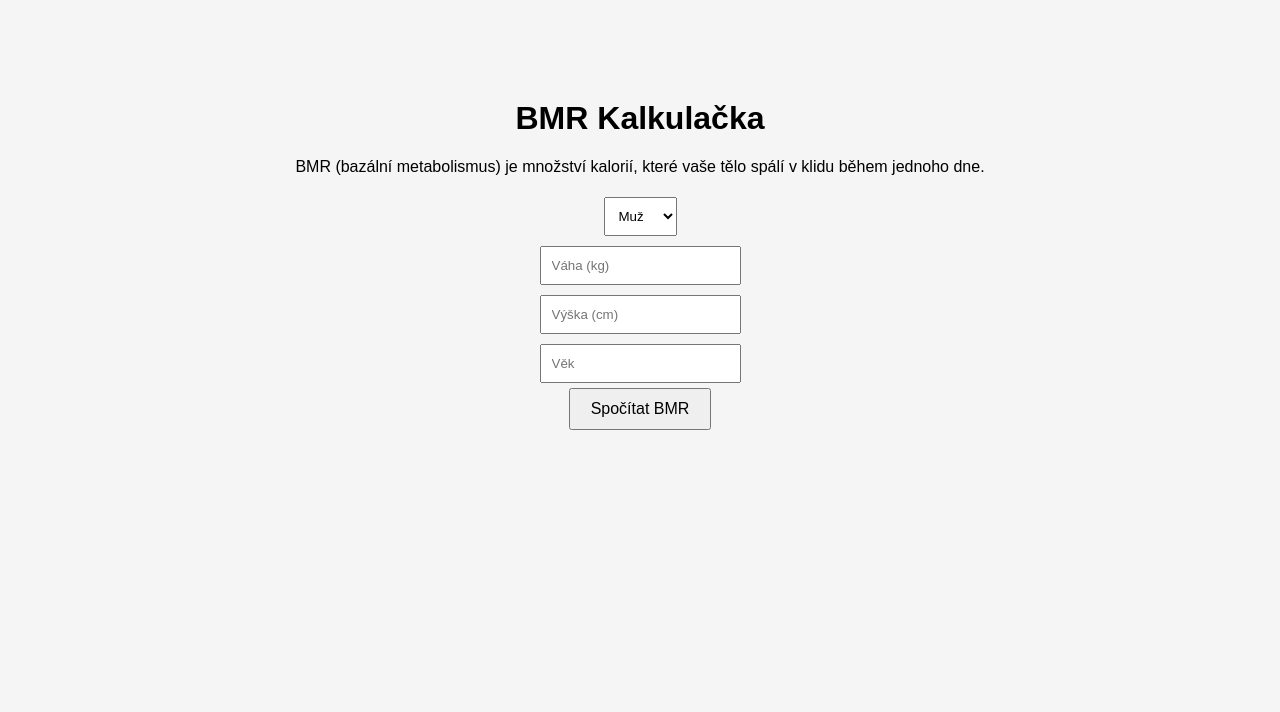
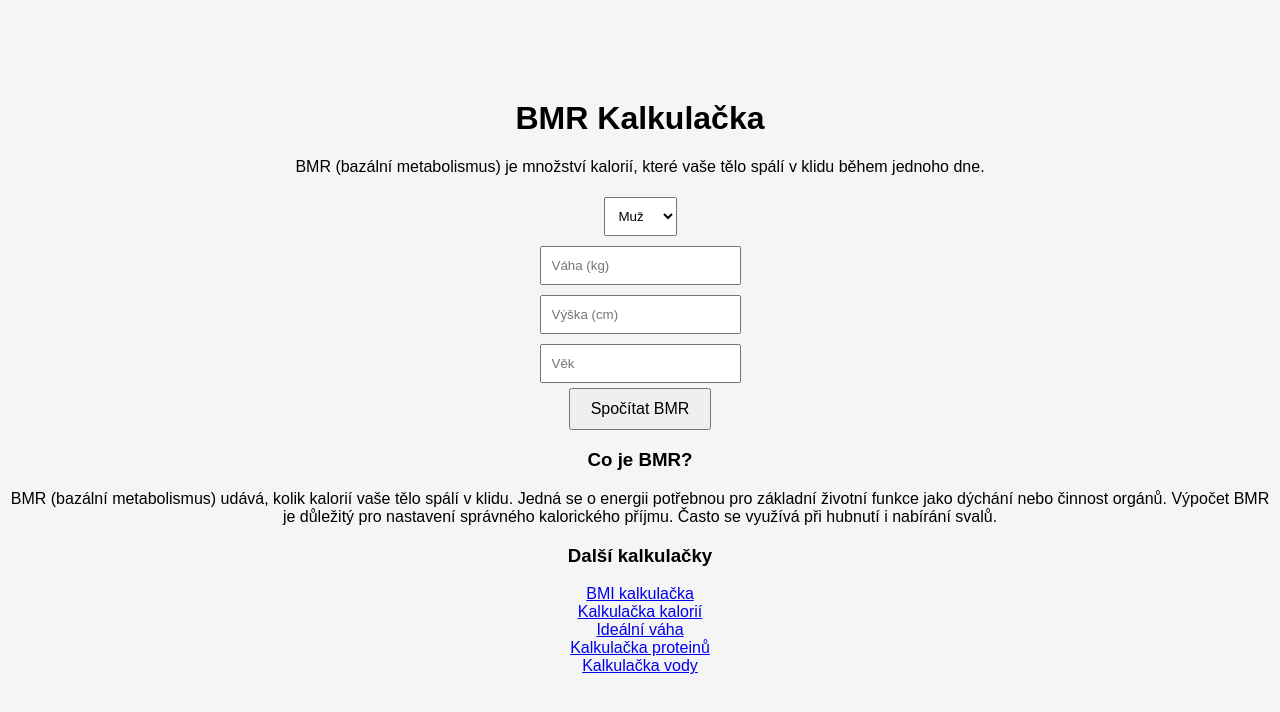
Before and after one commit to MatejT487/bmi-kalkulacka, a plain HTML site: page bmr-kalkulacka.html in a window 1280 px wide. Drawn offline with Linux system fonts and the light colour scheme.

Commit message:
Update bmr-kalkulacka.html

```diff
--- a/bmr-kalkulacka.html
+++ b/bmr-kalkulacka.html
@@ -50,6 +50,25 @@ které vaše tělo spálí v klidu během jednoho dne.
 
 <p id="result"></p>
 
+<h3>Co je BMR?</h3>
+
+<p>
+BMR (bazální metabolismus) udává, kolik kalorií vaše tělo spálí v klidu.
+Jedná se o energii potřebnou pro základní životní funkce jako dýchání nebo činnost orgánů.
+Výpočet BMR je důležitý pro nastavení správného kalorického příjmu.
+Často se využívá při hubnutí i nabírání svalů.
+</p>
+
+<h3>Další kalkulačky</h3>
+
+<a href="bmi-kalkulacka.html">BMI kalkulačka</a><br>
+<a href="kalkulacka-kalorii.html">Kalkulačka kalorií</a><br>
+<a href="idealni-vaha.html">Ideální váha</a><br>
+<a href="kalkulacka-proteinu.html">Kalkulačka proteinů</a><br>
+<a href="kalkulacka-vody.html">Kalkulačka vody</a>
+
+
+
 <script>
 
 function calculateBMR(){
```
